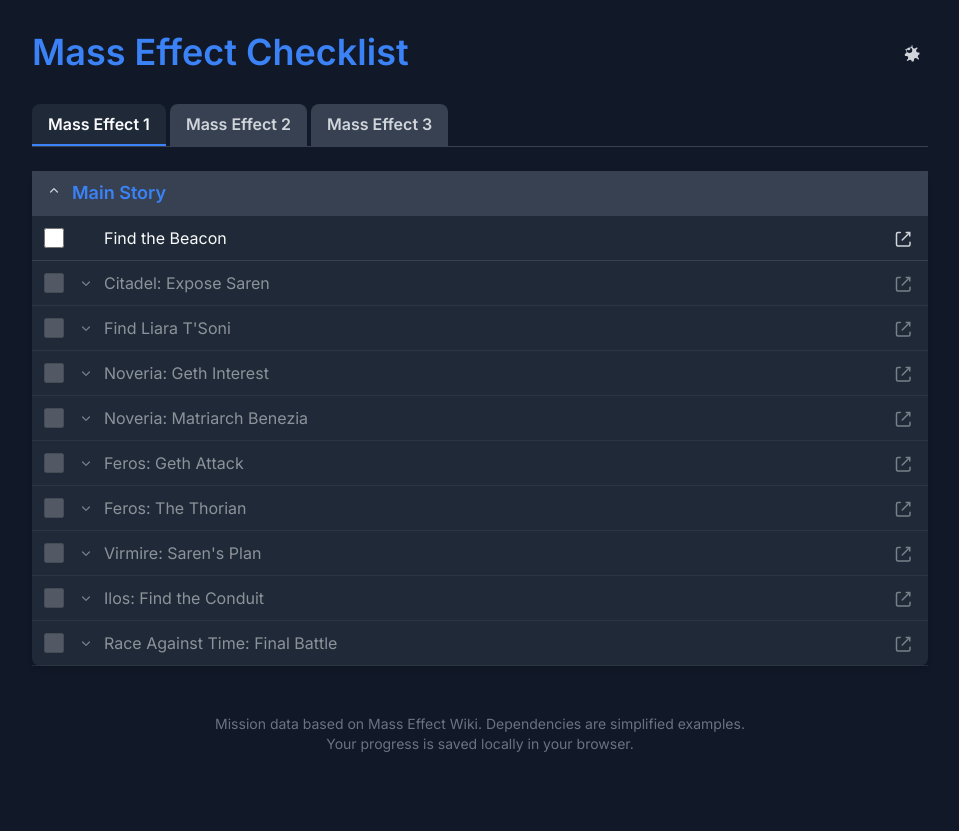
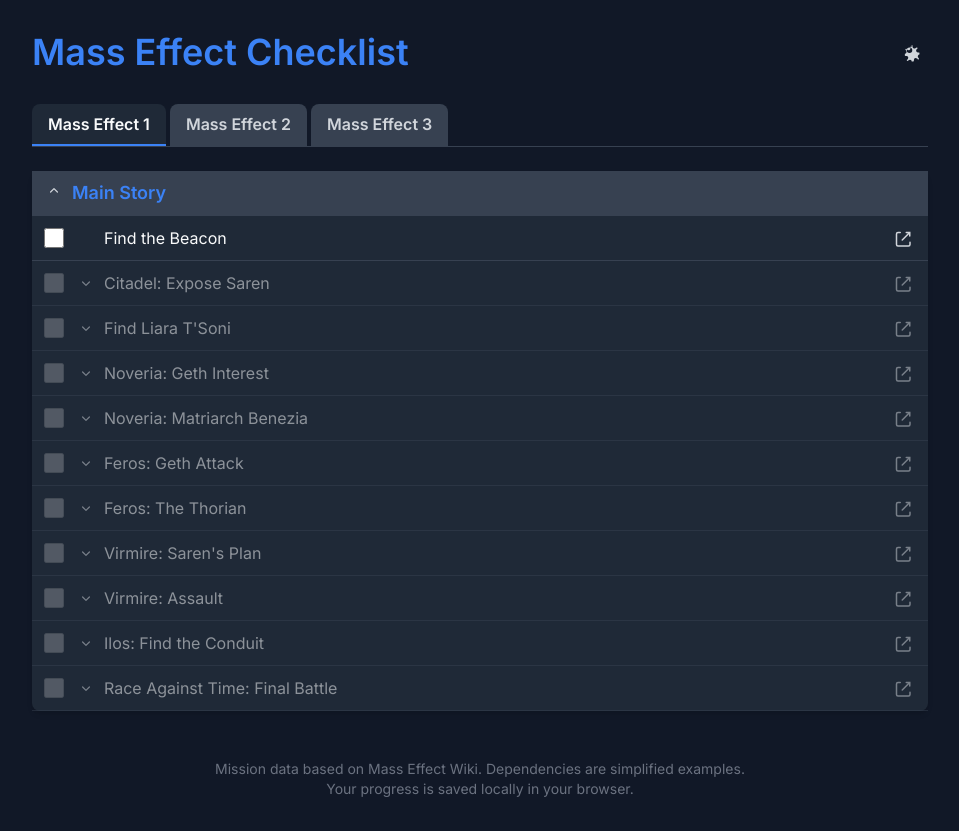
Before and after one commit to vlabensky/mass-effect-checklist, a Next.js app: page / in a window 1280 px wide. Shown: the whole page, without its empty margins (160-1119 px from the left). Before the commit the page ends 800 px from the top, so only its background shows below. Built offline with nearby package versions, Linux system fonts and the light colour scheme.

Commit message:
Virmire: Assault

```diff
--- a/src/app/behavior/missions/types.ts
+++ b/src/app/behavior/missions/types.ts
@@ -33,6 +33,7 @@
   | 'me1_feros_geth_attack'
   | 'me1_feros_the_thorian'
   | 'me1_virmire'
+  | 'me1_virmire_assault'
   | 'me1_ilos'
   | 'me1_final_battle'
   | 'me2_prologue_save_joker'
--- a/src/app/behavior/translations/types.ts
+++ b/src/app/behavior/translations/types.ts
@@ -59,6 +59,7 @@
   mission_me1_feros_geth_attack: string;
   mission_me1_feros_the_thorian: string;
   mission_me1_virmire: string;
+  mission_me1_virmire_assault: string;
   mission_me1_ilos: string;
   mission_me1_final_battle: string;
   mission_me2_prologue_save_joker: string,
--- a/src/app/resx/data/index.ts
+++ b/src/app/resx/data/index.ts
@@ -40,6 +40,10 @@
         // TODO: any two of the three
         prerequisites: ['me1_find_liara', 'me1_feros_geth_attack', 'me1_noveria_geth_interest'],
         wikiUrl: w('Virmire_(mission)'),
+      }, {
+        id: 'me1_virmire_assault',
+        prerequisites: ['me1_virmire'],
+        wikiUrl: w('Virmire:_Assault'),
       }, {
         id: 'me1_ilos',
         prerequisites: ['me1_virmire'],
--- a/src/app/resx/text/translations/_en.ts
+++ b/src/app/resx/text/translations/_en.ts
@@ -47,6 +47,7 @@
   mission_me1_feros_geth_attack: "Feros: Geth Attack",
   mission_me1_feros_the_thorian: "Feros: The Thorian",
   mission_me1_virmire: "Virmire: Saren's Plan",
+  mission_me1_virmire_assault: "Virmire: Assault",
   mission_me1_ilos: "Ilos: Find the Conduit",
   mission_me1_final_battle: "Race Against Time: Final Battle",
   mission_me2_prologue_save_joker: "Prologue: Save Joker",
```
